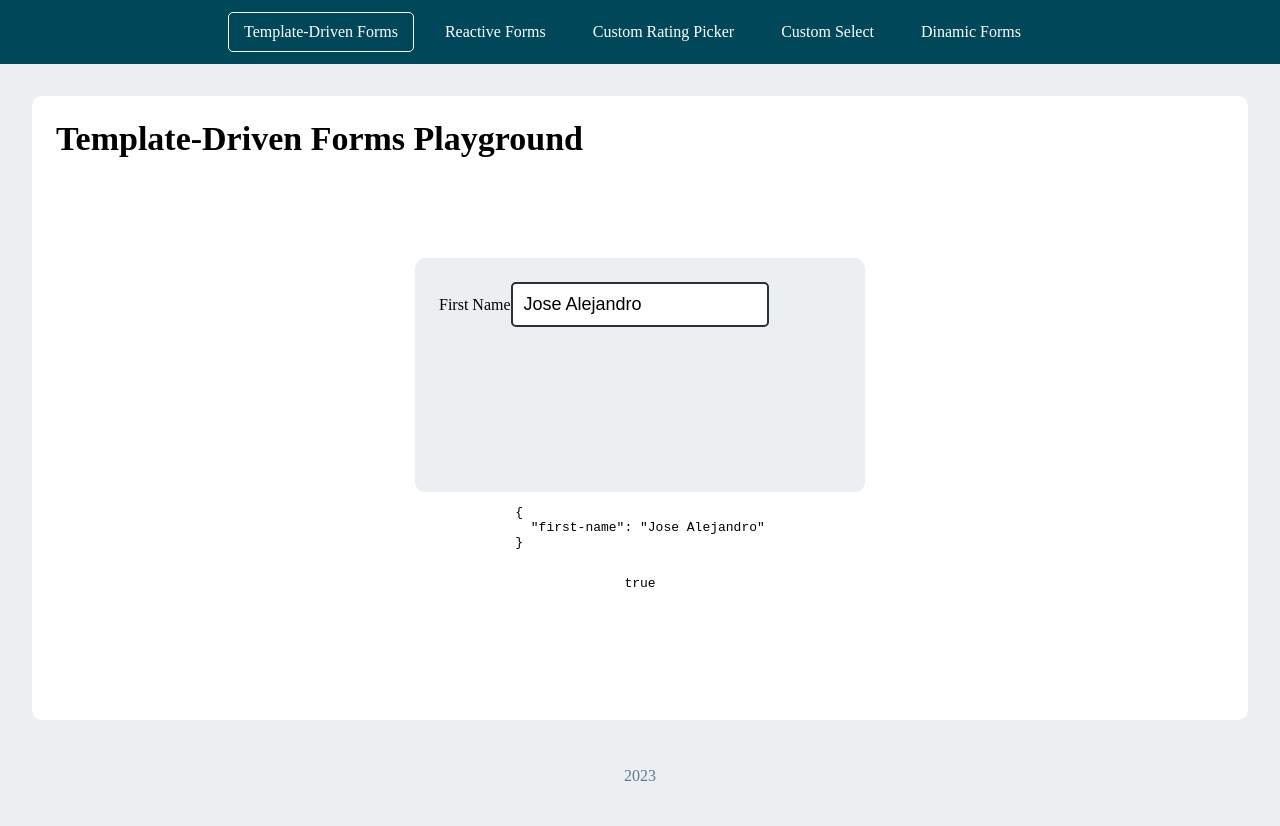
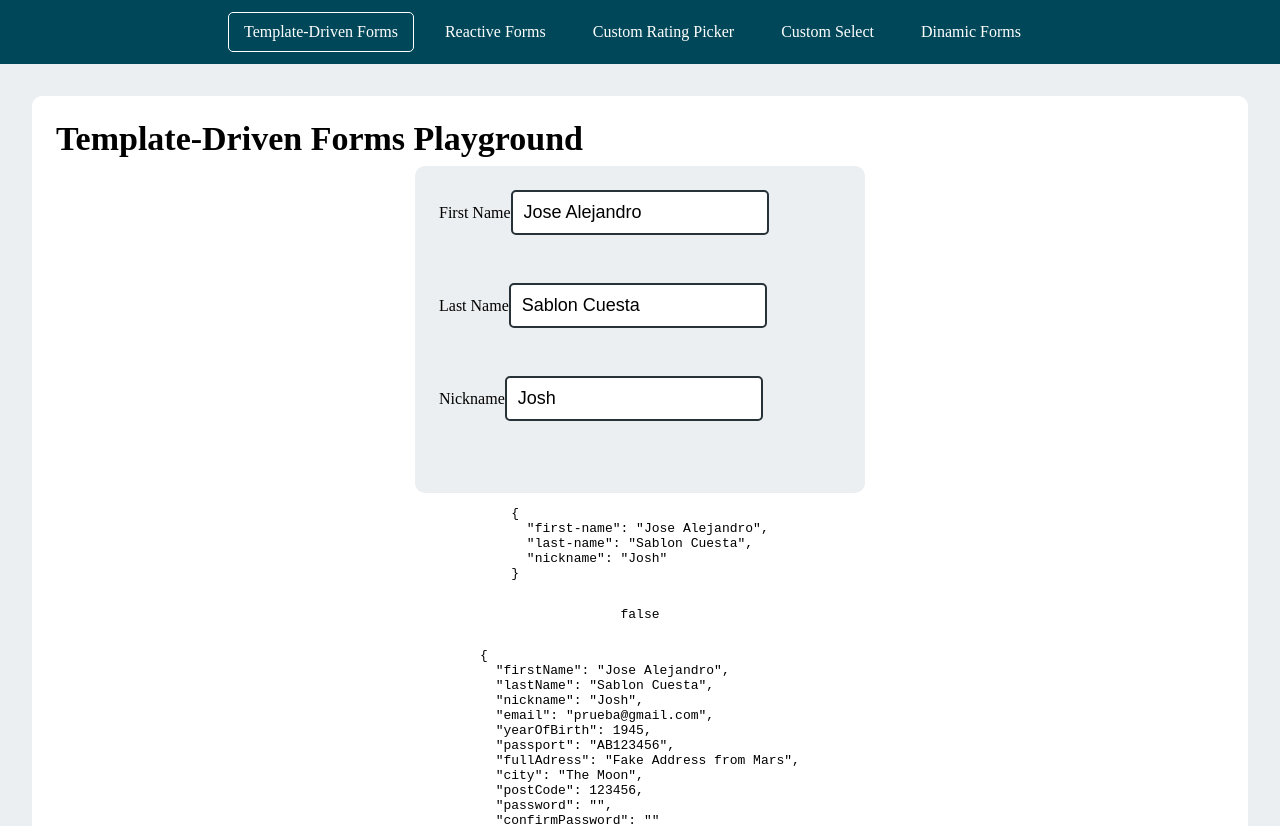
Before and after one commit to JoseAlejandro96/ng-workspace, an Angular app: page / in a window 1280 px wide. Shown: the top 826 px of the page. Before the commit the page ends 800 px from the top, so only its background shows below. Built offline with nearby package versions, Linux system fonts and the light colour scheme.

Commit message:
cambio de app a standalone y creado usedNicknamediRective

```diff
--- a/projects/form-playground/src/app/app.component.ts
+++ b/projects/form-playground/src/app/app.component.ts
@@ -1,12 +1,17 @@
 import { ChangeDetectionStrategy, Component } from '@angular/core';
 import { Title } from '@angular/platform-browser';
+import { RouterModule } from '@angular/router';
+import { FooterComponent } from './core/footer/footer.component';
+import { HeaderComponent } from './core/header/header.component';
 
 @Component({
   selector: 'app-root',
   templateUrl: './app.component.html',
   styleUrls: ['./app.component.scss'],
-  changeDetection: ChangeDetectionStrategy.OnPush,
+  standalone: true,
+  imports: [RouterModule, HeaderComponent, FooterComponent],
+  changeDetection: ChangeDetectionStrategy.OnPush
 })
 export class AppComponent {
-  constructor(public title: Title) {}
+  constructor(public title: Title) { }
 }
--- a/projects/form-playground/src/app/playground/template-forms/template-forms-page/template-forms-page.component.html
+++ b/projects/form-playground/src/app/playground/template-forms/template-forms-page/template-forms-page.component.html
@@ -7,10 +7,10 @@
 >
   <div class="form-field">
     <label for="name">First Name</label>
-    <!-- TODO: appBanWords directive -->
     <input
       #firstName="ngModel"
       [(ngModel)]="userInfo.firstName"
+      [ngModelOptions]="{ updateOn: 'blur' }"
       [required]="true"
       [minlength]="2"
       [appBanWords]="'test'"
@@ -21,7 +21,39 @@
     />
   </div>
 
-  <div class="form-field"></div>
+  <div class="form-field">
+    <label for="last-name">Last Name</label>
+    <input
+      #lastName="ngModel"
+      [(ngModel)]="userInfo.lastName"
+      [ngModelOptions]="{ updateOn: 'blur' }"
+      [required]="true"
+      [minlength]="2"
+      [name]="'last-name'"
+      [type]="'text'"
+      [id]="'last-name'"
+      [placeholder]="'Enter your last name'"
+    />
+  </div>
+
+  <div class="form-field">
+    <label for="nickname">Nickname</label>
+    <input
+      #nickname="ngModel"
+      [(ngModel)]="userInfo.nickname"
+      [ngModelOptions]="{ updateOn: 'blur' }"
+      [id]="'nickname'"
+      [name]="'nickname'"
+      [type]="'text'"
+      [placeholder]="'Come up with a nickname'"
+      pattern="^[\w.]+$"
+      [required]="true"
+      [minlength]="3"
+      appUniqueNickname
+      [appBanWords]="isAdult ? ['test', 'test_test', 'dummy'] : []"
+    />
+    <div *ngIf="nickname.pending" class="input-info">Checking...</div>
+  </div>
 </form>
 
 <div>
@@ -30,3 +62,7 @@
 <div>
   <pre>{{ formDir?.valid | json }}</pre>
 </div>
+
+<div>
+  <pre>{{ userInfo | json }}</pre>
+</div>
--- a/projects/form-playground/src/app/playground/template-forms/template-forms-page/template-forms-page.component.ts
+++ b/projects/form-playground/src/app/playground/template-forms/template-forms-page/template-forms-page.component.ts
@@ -3,6 +3,7 @@ import { AfterViewInit, ChangeDetectionStrategy, Component, OnDestroy, OnInit, V
 import { FormsModule, NgForm } from "@angular/forms";
 import { UserInfo } from "../../../core/interfaces/user-info.interface";
 import { BanWordsDirective } from "../validators/ban-word.directive";
+import { UniqueNicknameDirective } from "../validators/unique-nickname.directive";
 
 const MAYORITY_AGE = 18;
 
@@ -12,7 +13,8 @@ const MAYORITY_AGE = 18;
   imports: [
     CommonModule,
     FormsModule,
-    BanWordsDirective
+    BanWordsDirective,
+    UniqueNicknameDirective
   ],
   templateUrl: './template-forms-page.component.html',
   styleUrls: [
--- /dev/null
+++ b/projects/form-playground/src/app/playground/template-forms/validators/unique-nickname.directive.ts
@@ -0,0 +1,46 @@
+import { ChangeDetectorRef, Directive } from "@angular/core";
+import { AbstractControl, AsyncValidator, NG_ASYNC_VALIDATORS, ValidationErrors } from "@angular/forms";
+import { BehaviorSubject, Observable, catchError, delay, finalize, map, of } from "rxjs";
+
+
+
+@Directive({
+  selector: '[appUniqueNickname]',
+  standalone: true,
+  providers: [
+    {
+      provide: NG_ASYNC_VALIDATORS,
+      useExisting: UniqueNicknameDirective,
+      multi: true,
+    }
+  ]
+})
+export class UniqueNicknameDirective implements AsyncValidator {
+
+  private usedNicknames: BehaviorSubject<string[]> = new BehaviorSubject([
+    'josh',
+    'mike',
+    'Laila',
+    'mari',
+  ]);
+
+  /**
+   * Se importa el cd: para pedir una deteccion cuando finaliza la llamada
+   * por componentes on push
+   */
+  constructor(private readonly cd: ChangeDetectorRef) { }
+
+  validate(control: AbstractControl): Promise<ValidationErrors | null> | Observable<ValidationErrors | null> {
+    return new Observable<ValidationErrors | null>(observer => {
+      const value = control.value?.toLowerCase();
+
+      if (value && this.usedNicknames.getValue().includes(value)) {
+        observer.next({ appUniqueNickname: { isTaken: true } });
+      } else {
+        observer.next(null);
+      }
+      observer.complete();
+    });
+  }
+
+}
--- a/projects/form-playground/src/main.ts
+++ b/projects/form-playground/src/main.ts
@@ -1,12 +1,24 @@
-import { enableProdMode } from '@angular/core';
-import { platformBrowserDynamic } from '@angular/platform-browser-dynamic';
+import { enableProdMode, importProvidersFrom } from '@angular/core';
+import { bootstrapApplication } from '@angular/platform-browser';
+import { RouterModule } from '@angular/router';
+import { routes } from './app/app-routing';
+import { AppComponent } from './app/app.component';
 
-import { AppModule } from './app/app.module';
+import { HttpClientModule } from '@angular/common/http';
+import { BrowserAnimationsModule } from '@angular/platform-browser/animations';
 import { environment } from './environments/environment';
 
 if (environment.production) {
   enableProdMode();
 }
 
-platformBrowserDynamic().bootstrapModule(AppModule)
+bootstrapApplication(AppComponent, {
+  providers: [
+    importProvidersFrom(
+      RouterModule.forRoot(routes),
+      HttpClientModule,
+      BrowserAnimationsModule
+    )
+  ]
+})
   .catch(err => console.error(err));
```
Also changed, not shown: projects/form-playground/src/app/app-routing.ts (renamed from projects/form-playground/src/app/app-routing.module.ts, +2 -9 lines), projects/form-playground/src/app/app.module.ts (deleted, +0 -23 lines), projects/form-playground/src/app/playground/template-forms/validators/ban-word.directive.ts (+7 -5 lines), 1 other file (tests, documents, lock files or other folders).
